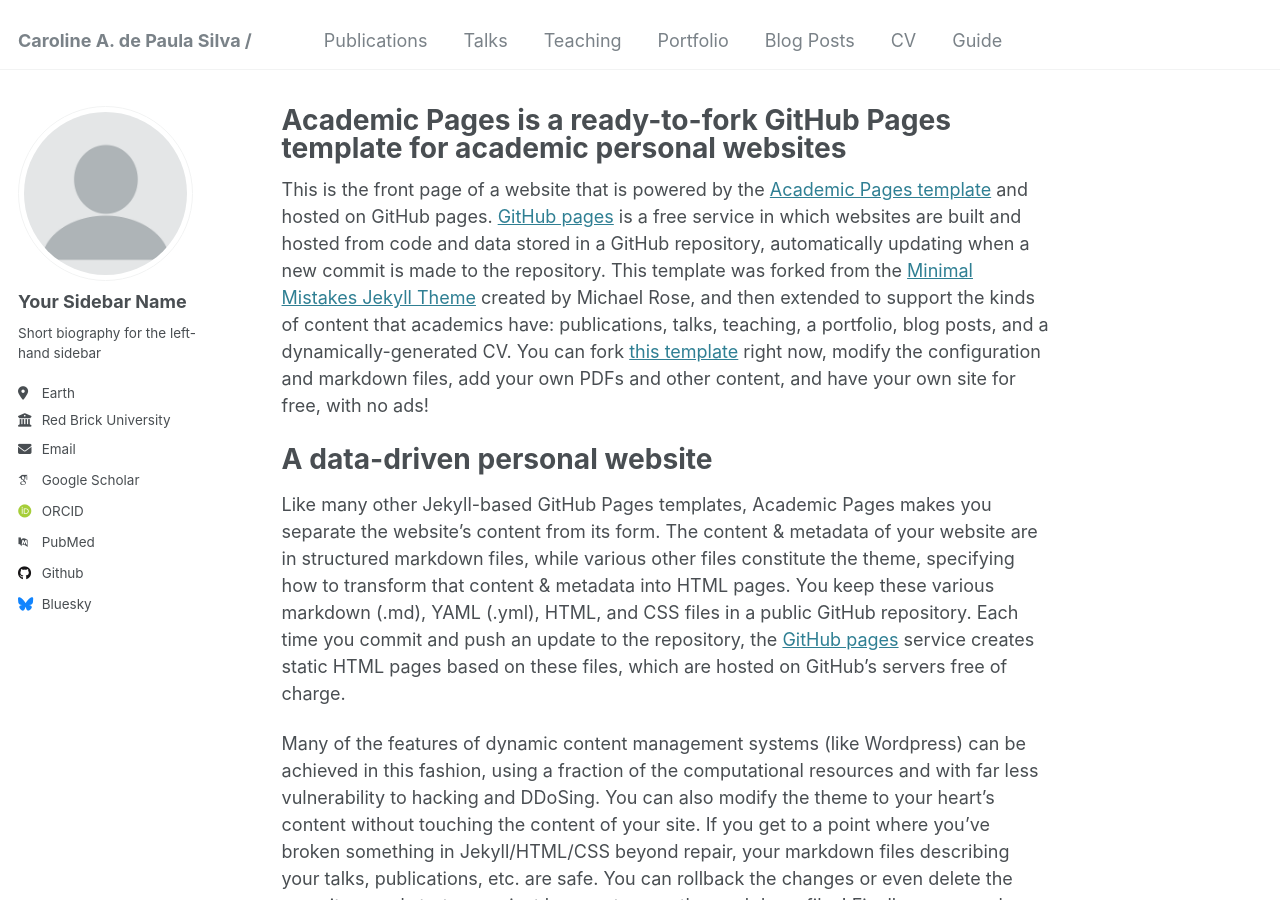
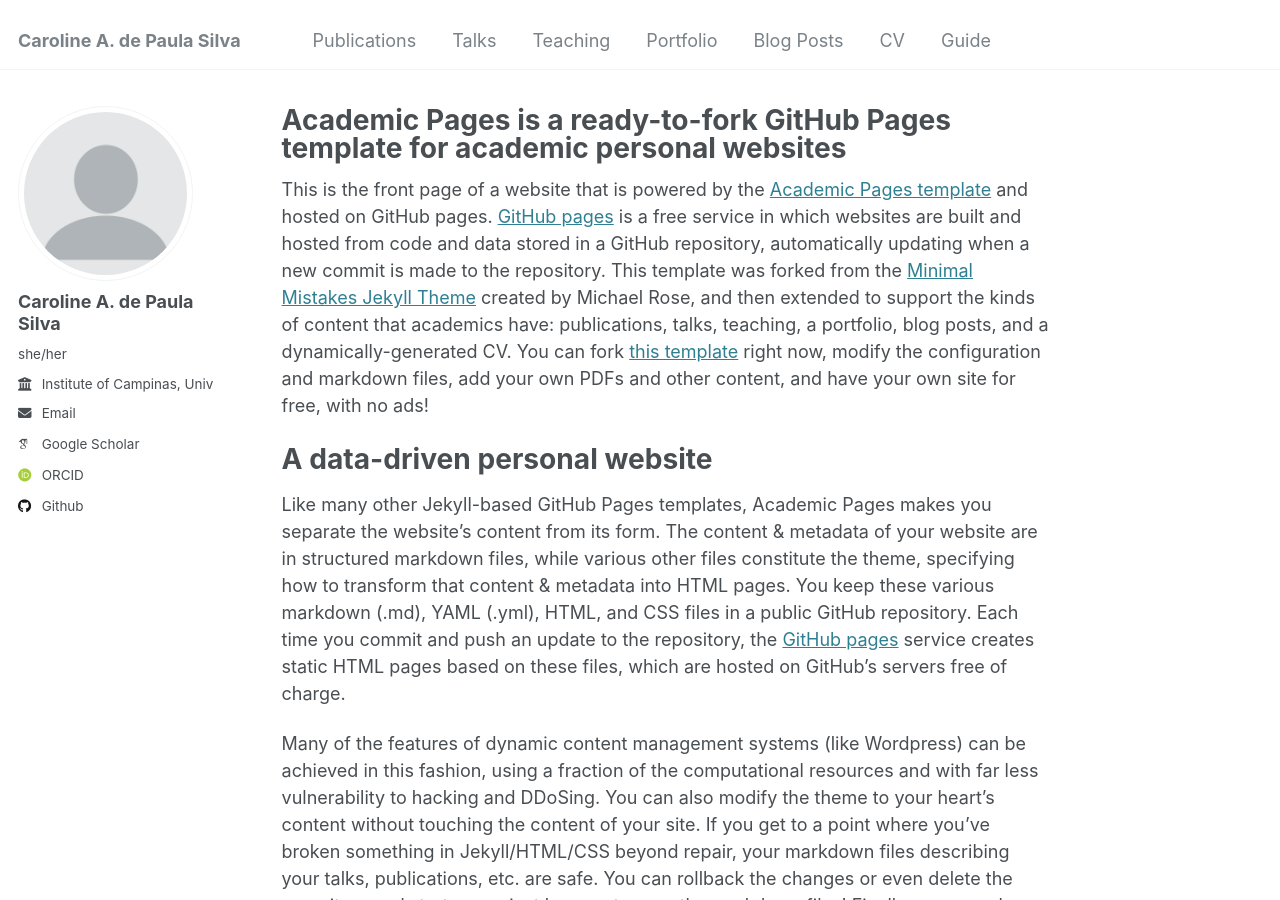
Before and after one commit to carolineapsilva/carolineapsilva.github.io, a Jekyll site: the page built from _pages/about.md, in a window 1280 px wide and 900 px high. Built offline with Jekyll 4.4.1, drawn with Linux system fonts in a browser that asks for light colours; some web fonts are replaced.

Commit message:
basic info

```diff
--- a/_config.yml
+++ b/_config.yml
@@ -8,7 +8,7 @@
 
 # Basic Site Settings
 locale                   : "Brazil / France"
-title                    : "Caroline A. de Paula Silva / "
+title                    : "Caroline A. de Paula Silva  "
 title_separator          : "-"
 name                     : &name "Caroline Silva"
 description              : &description "personal description"
@@ -22,21 +22,21 @@ repository               : "academicpages/academicpages.github.io"
 author:
   # Biographic information
   avatar           : "profile.png"
-  name             : "Your Sidebar Name"
-  pronouns         : # example: "she/her"
-  bio              : "Short biography for the left-hand sidebar"
-  location         : "Earth"
-  employer         : "Red Brick University"
+  name             : "Caroline A. de Paula Silva"
+  pronouns         : "she/her"
+  bio              : #"Short biography for the left-hand sidebar"
+  location         : #"University of Campinas, Campinas, Brazil // INRIA, Sophia-Antipolis, France"
+  employer         : "Institute of Campinas, University of Campinas, Campinas, Brazil // Centre Inria d'Université Côte d'Azur, Sophia-Antipolis, France"
   uri              : # URL
-  email            : "none@example.org"
+  email            : "caroline.silva@ic.unicamp.br"
 
   # Academic websites
   arxiv            : # URL - Update with the correct link to your profile
-  googlescholar    : "https://scholar.google.com/citations?user=PS_CX0AAAAAJ"
+  googlescholar    : "https://scholar.google.com.br/citations?user=sdPg1RMAAAAJ&hl=fr"
   impactstory      : # URL
-  orcid            : "http://orcid.org/yourorcidurl"
+  orcid            : "https://orcid.org/0000-0003-4661-2822"
   semantic         : # URL
-  pubmed           : "https://www.ncbi.nlm.nih.gov/pubmed/?term=john+snow"
+  pubmed           : #"https://www.ncbi.nlm.nih.gov/pubmed/?term=john+snow"
   researchgate     : # URL
   scopus           : # URL
 
@@ -44,12 +44,12 @@ author:
   bitbucket        : # Username - Update with your username on the site
   codepen          : # Username
   dribbble         : # Username
-  github           : "academicpages"
+  github           : "https://github.com/carolineapsilva"
   kaggle           : # Username
   stackoverflow    : # User number or user number and name (i.e., use "1" or "1/jeff-atwood")
 
   # Social media
-  bluesky          : "bsky.app" # Replace this with you Bluesky username
+  bluesky          : #"bsky.app" # Replace this with you Bluesky username
   facebook         : # Username
   flickr           : # Username
   foursquare       : # Username
```
